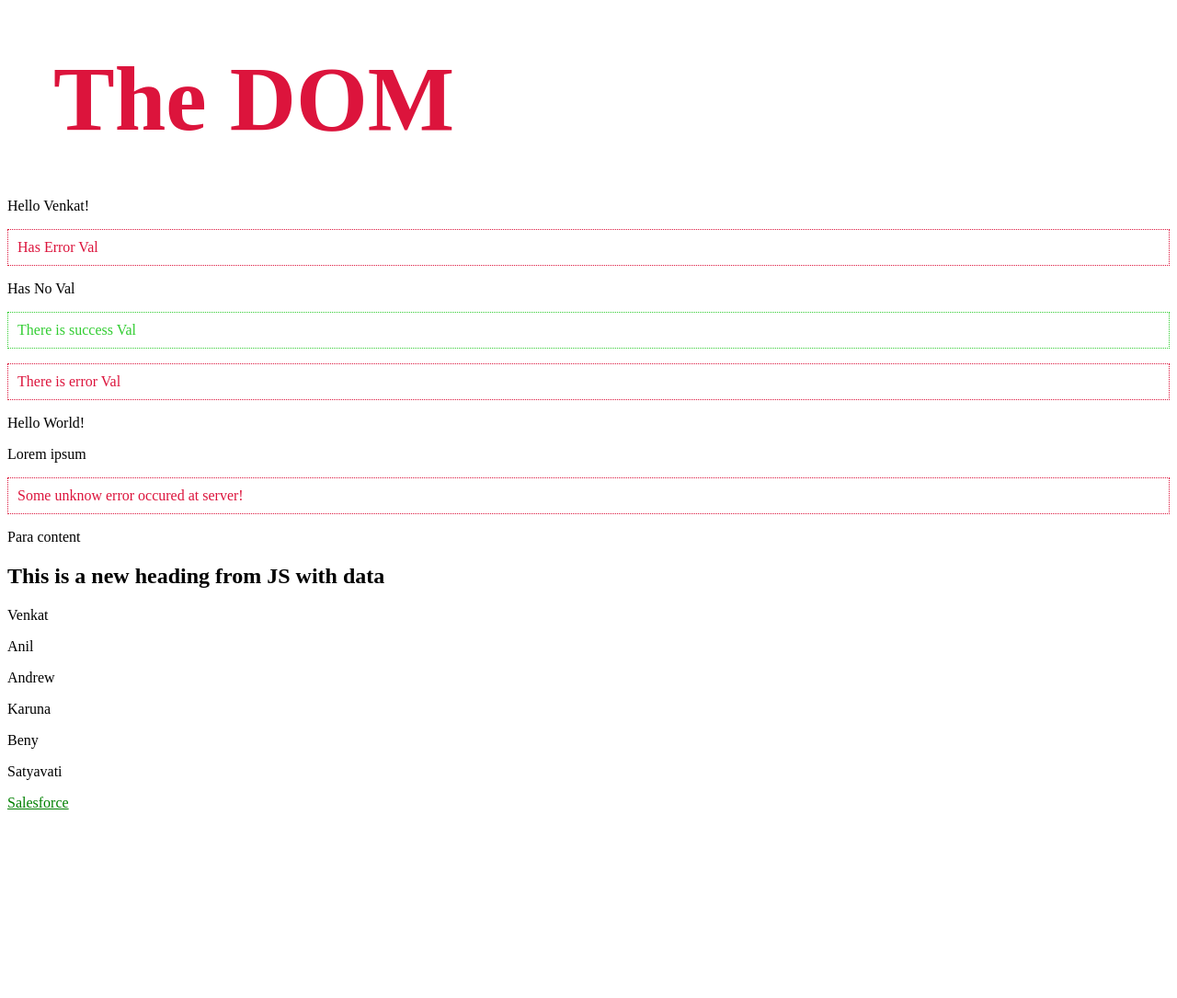
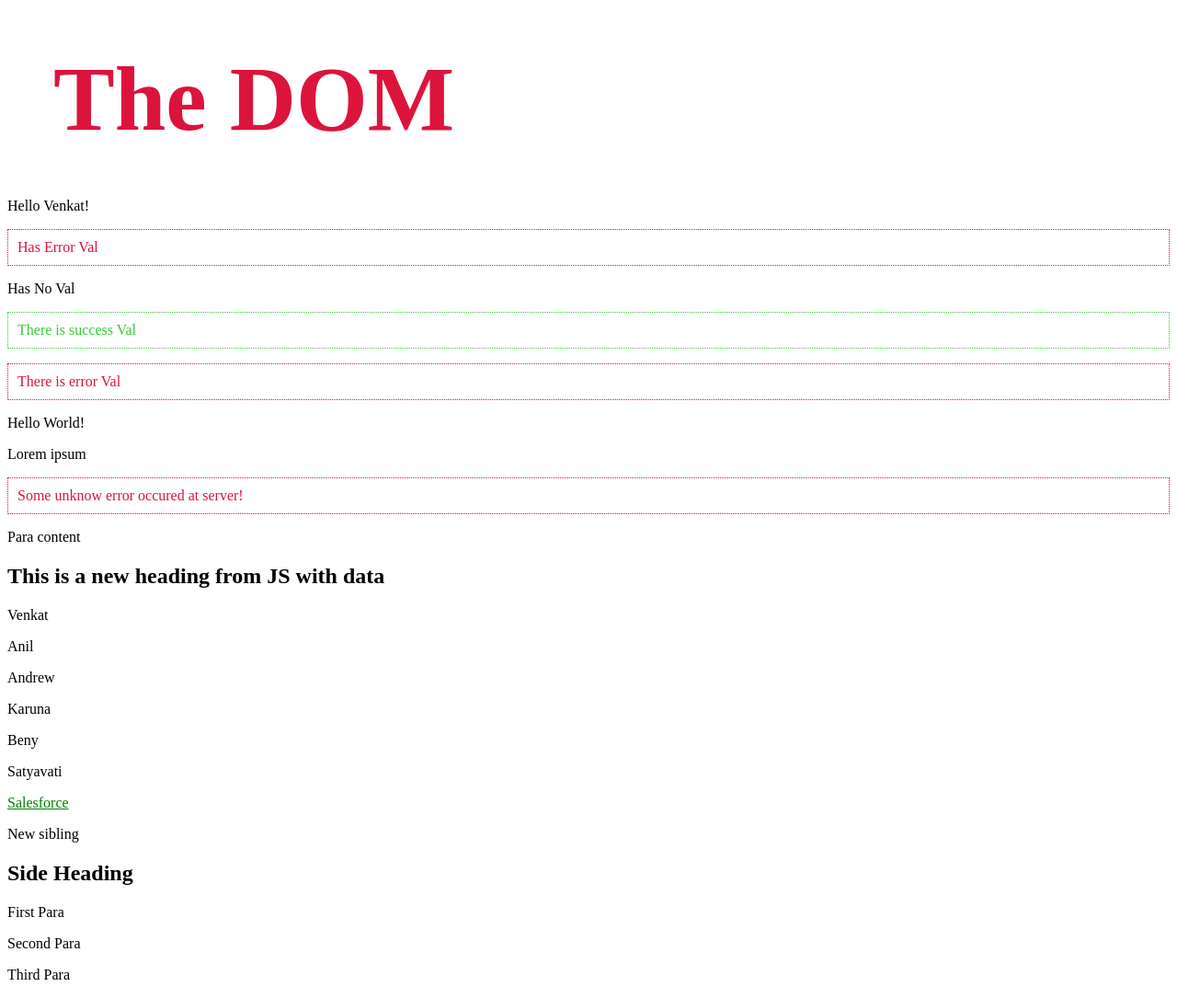
Before and after one commit to VenkataRamanjaneyulu/JSLearning, a plain HTML site: page index.html in a window 1280 px wide. Shown: the whole page at 92% size. Before the commit the page ends 890 px from the top, so only its background shows below. Drawn offline with Linux system fonts and the light colour scheme.

Commit message:
Node Relationships

```diff
--- a/domManupulations.js
+++ b/domManupulations.js
@@ -109,3 +109,26 @@ parasCol.forEach( p => {
 const titleVar = document.querySelector('h1');
 titleVar.classList.toggle('page-title');
 titleVar.classList.toggle('page-title');
+
+
+/*
+********* Node relations ***********
+=>Parent-Child
+=>Siblings
+*/
+
+//parent-child relationship
+const articleVar = document.querySelector('article');
+console.log(articleVar);// retunr HTMLCollection and forEach() won't work
+Array.from(articleVar.children).forEach((child) =>{
+    child.classList.add('article-class');
+});
+
+
+//child to parent relationship
+const h2var = document.querySelector('article > h2');
+console.log(h2var,'h2var');
+console.log('h2parent is', h2var.parentElement) ;
+console.log('h2parents parent  is', h2var.parentElement.parentElement) ;
+console.log('next sibling to h2 is : '+ h2var.nextElementSibling);
+console.log('next sibling to h2 is : '+ h2var.previousElementSibling);
--- a/index.html
+++ b/index.html
@@ -32,6 +32,15 @@
         <div>
             <a href="https://www.google.com">Google </a>
         </div>
+        <article>
+            <p>New sibling</p>
+            <h2 id='h21'>Side Heading</h2>
+            <div>
+                <p>First Para</p>
+            </div>
+            <p>Second Para</p>
+            <p>Third Para</p>
+        </article>
 
     </body>
     <!--
```
